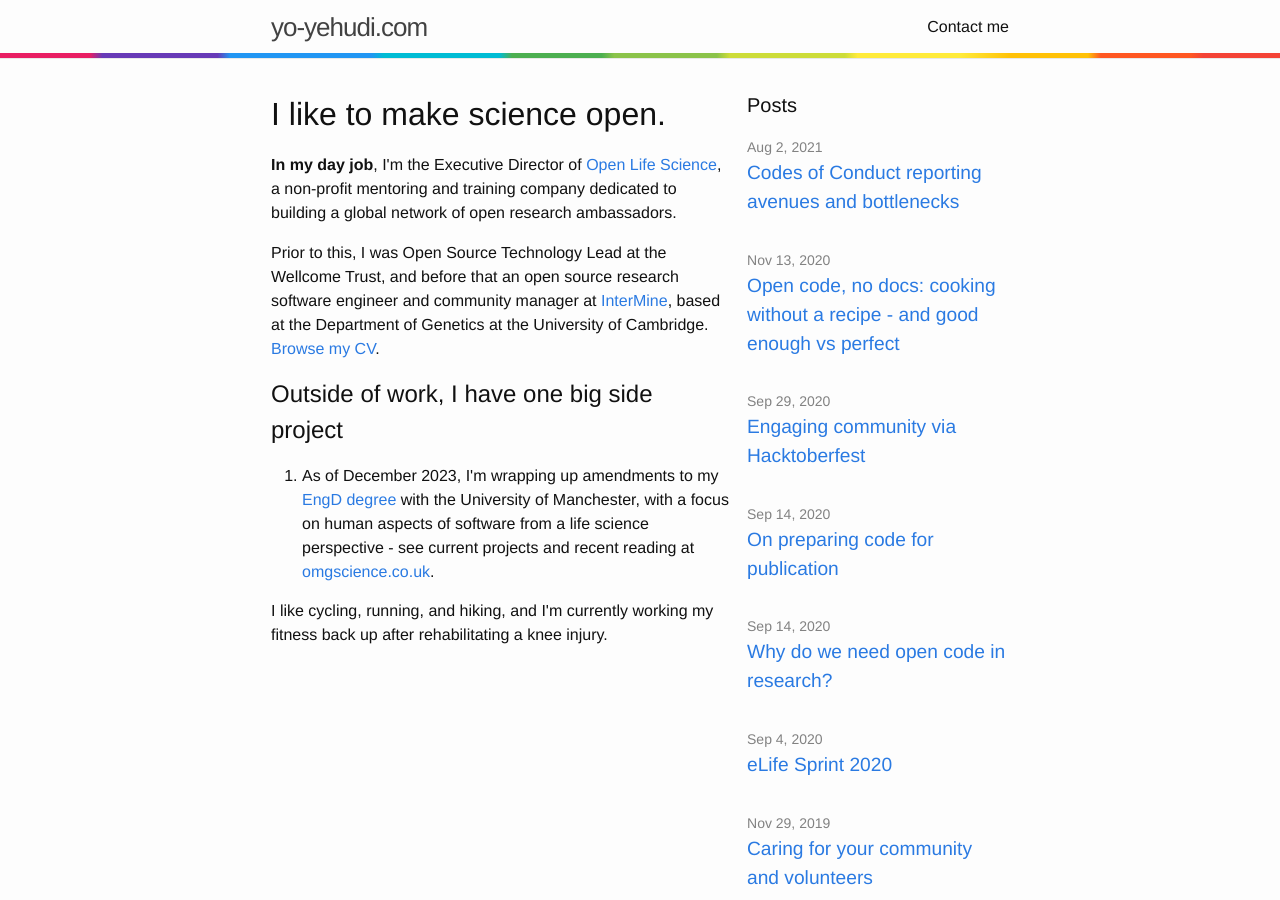
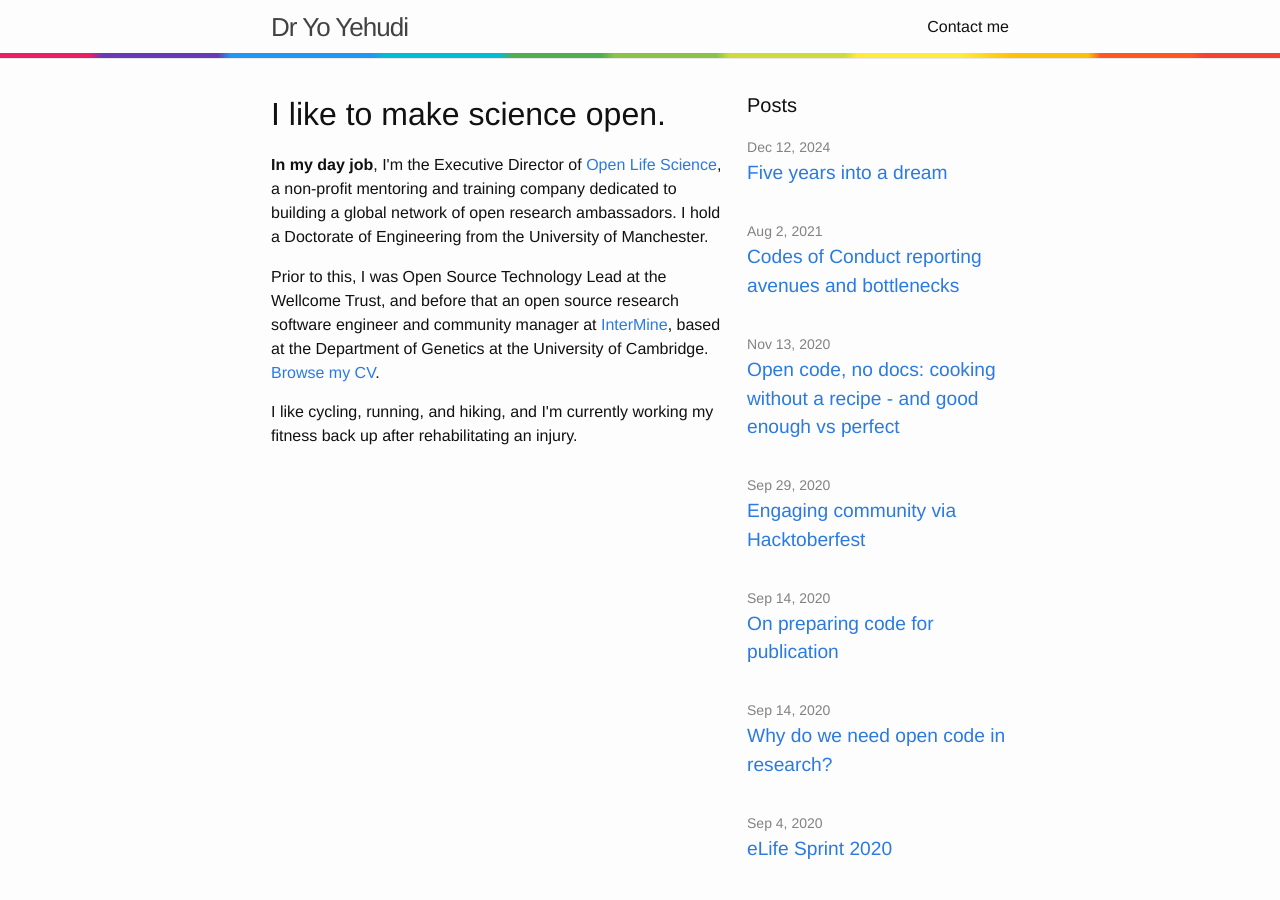
Before and after one commit to yochannah/yo-yehudi.com, a Jekyll site: the page built from index.md, in a window 1280 px wide and 900 px high. Built offline with Jekyll 4.4.1, drawn with Linux system fonts in a browser that asks for light colours; some of the changed text lies outside the part shown.

Commit message:
add another blog after fifty million years

```diff
--- a/_config.yml
+++ b/_config.yml
@@ -13,9 +13,9 @@
 # you will see them accessed via {{ site.title }}, {{ site.email }}, and so on.
 # You can create any custom variable you would like, and they will be accessible
 # in the templates via {{ site.myvariable }}.
-title: yo-yehudi.com
+title: Dr Yo Yehudi
 email: yochannah@gmail.com
-description: > #Personal and professional site of Yo Yehudi. Open Source Tech Lead at the Wellcome Trust, Software Sustainability Institute Fellow. Fond of open science, bicycles, cats, limes, and handicrafts.
+description: > #Personal and professional site of Yo Yehudi. Exec Director at OLS, Software Sustainability Institute Fellow. Fond of open science, bicycles, cats, limes, and handicrafts.
 baseurl: "" # the subpath of your site, e.g. /blog
 url: "https://yo-yehudi.com" # the base hostname & protocol for your site, e.g. http://example.com
 twitter_username: yoyehudi
--- a/_layouts/home.html
+++ b/_layouts/home.html
@@ -7,17 +7,11 @@ layout: default
         <div>
             <h1>I like to make science open.</h1>
 
-            <p><strong>In my day job</strong>, I'm the Executive Director of <a href="https://openlifesci.org/">Open Life Science</a>, a non-profit mentoring and training company dedicated to building a global network of open research ambassadors.</p>
+            <p><strong>In my day job</strong>, I'm the Executive Director of <a href="https://we-are-ols.org/">Open Life Science</a>, a non-profit mentoring and training company dedicated to building a global network of open research ambassadors. I hold a Doctorate of Engineering from the University of Manchester.</p>
 
             <p>Prior to this, I was Open Source Technology Lead at the Wellcome Trust, and before that an open source research software engineer and community manager at <a href="http://intermine.org">InterMine</a>, based at the Department of Genetics at the University of Cambridge. <a href="https://yochannah.github.io/cv/">Browse my CV</a>.</p>
 
-            <h2>Outside of work, I have one big side project</h2>
-
-            <ol>
-              <li> As of December 2023, I'm wrapping up amendments to my <a href="https://www.research.manchester.ac.uk/portal/yochannah.yehudi-postgrad.html">EngD degree</a> with the University of Manchester, with a focus on human aspects of software from a life science perspective - see current projects and recent reading at <a href="http://omgscience.co.uk/projects/">omgscience.co.uk</a>. </li>
-            </ol>
-
-            <p>I like cycling, running, and hiking, and I'm currently working my fitness back up after rehabilitating a knee injury.</p>
+            <p>I like cycling, running, and hiking, and I'm currently working my fitness back up after rehabilitating an injury.</p>
         </div>
     </div>
     <aside>
@@ -32,7 +26,7 @@ layout: default
             </li>
             {% endfor %}
         </ul>
-        <h5><a href="https://yochannah.github.io/omgscience/">OMG Science! (aka My EngD research notes). </h5>
+        <h5><a href="https://yochannah.github.io/omgscience/">OMG Science! (aka my research notes). </h5>
     </aside>
 
 
```
Also changed, not shown: _posts/2024-12-12-five-years-into-a-dream.md (added, +20 -0 lines), contact.md (+1 -1 lines), Gemfile.lock.
